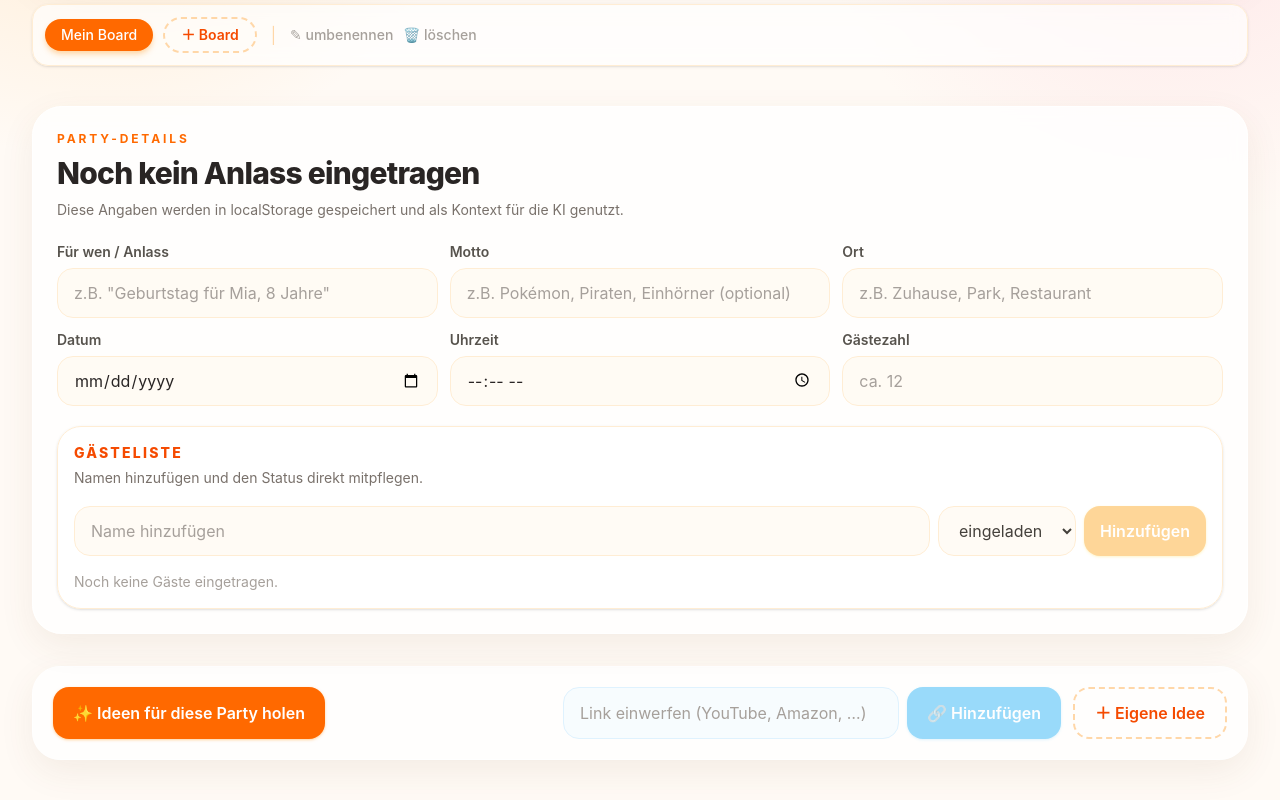
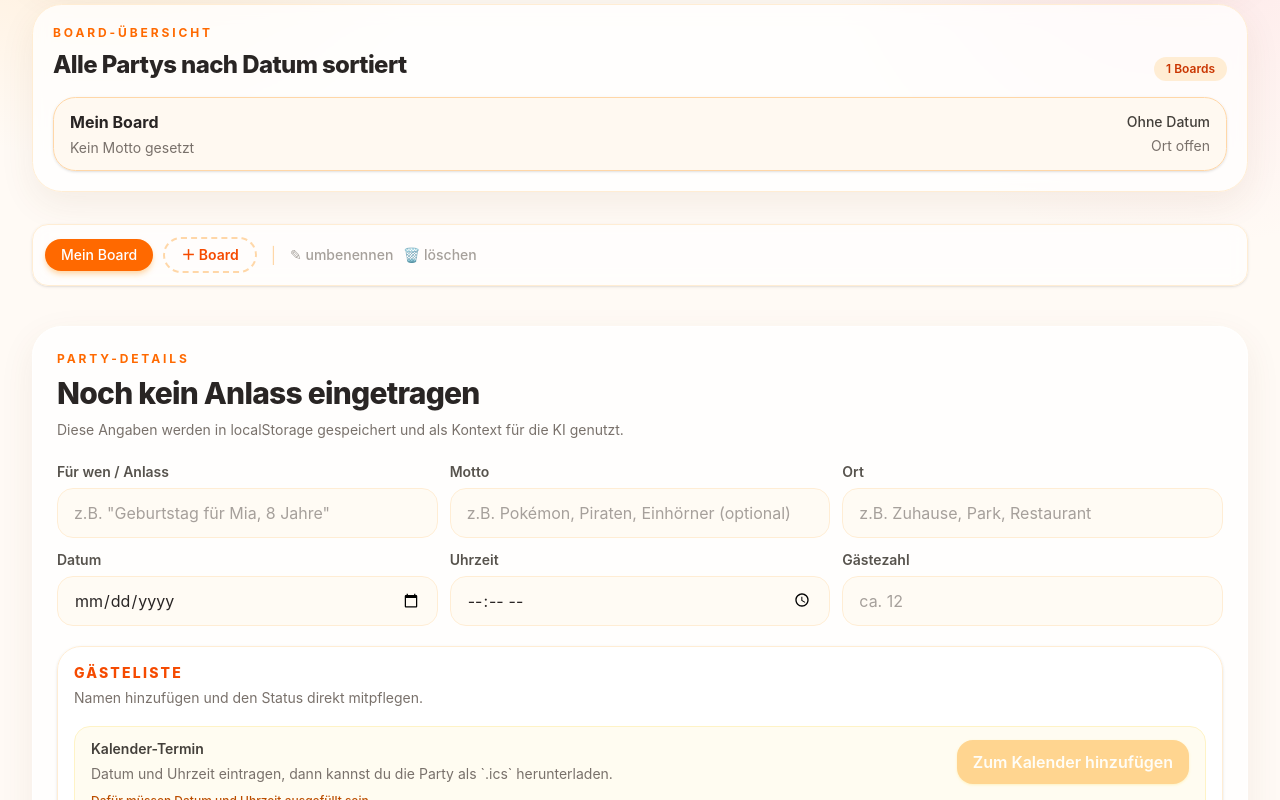
Before and after one commit to cindy-ai-dev/ideen-board, a React (Vite) app: page / in a window 1280 px wide. Shown: the part 240-1040 px from the top of the page. Built offline with nearby package versions, Linux system fonts and the light colour scheme.

Commit message:
Kalender-Export und Party-Übersicht hinzugefügt

```diff
--- a/src/App.tsx
+++ b/src/App.tsx
@@ -1,5 +1,5 @@
-import { useState } from 'react'
-import { useBoards } from './lib/storage'
+import { useMemo, useState } from 'react'
+import { loadBoard, useBoards } from './lib/storage'
 import { BoardView } from './components/BoardView'
 import { NameDialog } from './components/NameDialog'
 import { PartyDetailsFields } from './components/PartyDetailsFields'
@@ -23,12 +23,46 @@ function trimPartyDetails(details: PartyDetails): PartyDetails {
   }
 }
 
+function parsePartyDate(details: PartyDetails): number {
+  if (!details.date) return Number.POSITIVE_INFINITY
+  const raw = `${details.date}T${details.time || '00:00'}`
+  const timestamp = new Date(raw).getTime()
+  return Number.isFinite(timestamp) ? timestamp : Number.POSITIVE_INFINITY
+}
+
+function formatPartyDate(details: PartyDetails): string {
+  if (!details.date) return 'Ohne Datum'
+  const date = new Date(details.date)
+  if (Number.isNaN(date.getTime())) return details.date
+  const datePart = new Intl.DateTimeFormat('de-DE', {
+    day: '2-digit',
+    month: '2-digit',
+    year: 'numeric',
+  }).format(date)
+  if (!details.time) return datePart
+  return `${datePart}, ${details.time} Uhr`
+}
+
 export default function App() {
   const { boards, activeId, setActiveId, createBoard, renameBoard, removeBoard } = useBoards()
   const [dialog, setDialog] = useState<'new' | 'rename' | null>(null)
   const [newBoardDetails, setNewBoardDetails] = useState<PartyDetails>(createEmptyPartyDetails())
 
   const active = boards.find((b) => b.id === activeId) ?? boards[0]
+  const boardSummaries = useMemo(() => {
+    return boards
+      .map((board) => ({
+        meta: board,
+        details: loadBoard(board.id).partyDetails,
+      }))
+      .sort((a, b) => {
+        const left = parsePartyDate(a.details)
+        const right = parsePartyDate(b.details)
+        if (left !== right) return left - right
+        if (left === Number.POSITIVE_INFINITY) return a.meta.createdAt - b.meta.createdAt
+        return a.meta.name.localeCompare(b.meta.name, 'de')
+      })
+  }, [boards])
 
   function handleDeleteBoard() {
     const ok = window.confirm(
@@ -51,6 +85,52 @@ export default function App() {
           Party-Details festhalten, KI-Ideen generieren und Links sammeln.
         </p>
       </header>
+
+      <section className="mb-8 rounded-[1.85rem] border border-orange-100 bg-white/75 p-5 shadow-[0_12px_35px_rgba(119,75,43,0.08)] backdrop-blur">
+        <div className="mb-4 flex flex-wrap items-end justify-between gap-3">
+          <div>
+            <p className="text-xs font-bold uppercase tracking-[0.24em] text-orange-500">
+              Board-Übersicht
+            </p>
+            <h2 className="mt-2 text-2xl font-extrabold tracking-tight text-stone-800">
+              Alle Partys nach Datum sortiert
+            </h2>
+          </div>
+          <span className="rounded-full bg-orange-100 px-3 py-1 text-xs font-semibold text-orange-700">
+            {boardSummaries.length} Boards
+          </span>
+        </div>
+
+        <div className="space-y-2">
+          {boardSummaries.map(({ meta, details }) => {
+            const isActive = meta.id === activeId
+            return (
+              <button
+                key={meta.id}
+                onClick={() => setActiveId(meta.id)}
+                className={`flex w-full flex-col gap-2 rounded-[1.4rem] border px-4 py-3 text-left transition sm:flex-row sm:items-center sm:justify-between ${
+                  isActive
+                    ? 'border-orange-200 bg-orange-50/80 shadow-sm'
+                    : 'border-orange-100 bg-white/80 hover:border-orange-200 hover:bg-orange-50/60'
+                }`}
+              >
+                <div className="min-w-0">
+                  <p className="truncate text-base font-bold text-stone-800">
+                    {details.forWhom || meta.name}
+                  </p>
+                  <p className="mt-1 text-sm text-stone-500">
+                    {details.theme ? `Motto: ${details.theme}` : 'Kein Motto gesetzt'}
+                  </p>
+                </div>
+                <div className="flex flex-col gap-1 text-sm text-stone-500 sm:text-right">
+                  <span className="font-medium text-stone-700">{formatPartyDate(details)}</span>
+                  <span>{details.location || 'Ort offen'}</span>
+                </div>
+              </button>
+            )
+          })}
+        </div>
+      </section>
 
       {/* Board-Leiste: ein Pill pro Board + Verwaltung */}
       <div className="mb-10 flex flex-wrap items-center gap-2.5 rounded-2xl border border-orange-100 bg-white/65 p-3 shadow-sm backdrop-blur">
--- a/src/components/PartyDetailsFields.tsx
+++ b/src/components/PartyDetailsFields.tsx
@@ -13,9 +13,85 @@ function updateGuestStatus(current: PartyDetails, id: string, status: GuestStatu
   }
 }
 
+function escapeIcsText(value: string): string {
+  return value
+    .replace(/\\/g, '\\\\')
+    .replace(/\n/g, '\\n')
+    .replace(/,/g, '\\,')
+    .replace(/;/g, '\\;')
+}
+
+function toIcsDateTime(date: string, time: string): string | null {
+  if (!date || !time) return null
+  const local = new Date(`${date}T${time}`)
+  if (Number.isNaN(local.getTime())) return null
+  const pad = (n: number) => String(n).padStart(2, '0')
+  return (
+    `${local.getFullYear()}${pad(local.getMonth() + 1)}${pad(local.getDate())}` +
+    `T${pad(local.getHours())}${pad(local.getMinutes())}${pad(local.getSeconds())}`
+  )
+}
+
+function buildCalendarFile(value: PartyDetails): string | null {
+  const start = toIcsDateTime(value.date, value.time)
+  if (!start) return null
+  const startDate = new Date(`${value.date}T${value.time}`)
+  if (Number.isNaN(startDate.getTime())) return null
+  const endDate = new Date(startDate.getTime() + 2 * 60 * 60 * 1000)
+  const pad = (n: number) => String(n).padStart(2, '0')
+  const end =
+    `${endDate.getFullYear()}${pad(endDate.getMonth() + 1)}${pad(endDate.getDate())}` +
+    `T${pad(endDate.getHours())}${pad(endDate.getMinutes())}${pad(endDate.getSeconds())}`
+
+  const title = escapeIcsText(value.forWhom.trim() || value.theme.trim() || 'Party')
+  const location = escapeIcsText(value.location.trim())
+  const descriptionParts = [value.theme.trim() ? `Motto: ${value.theme.trim()}` : '', `Gäste: ${value.guestCount ?? 'unbekannt'}`]
+    .filter(Boolean)
+    .join('\\n')
+  const dtStamp = new Date().toISOString().replace(/[-:]/g, '').replace(/\.\d{3}Z$/, 'Z')
+
+  return [
+    'BEGIN:VCALENDAR',
+    'VERSION:2.0',
+    'PRODID:-//Ideen-Board//Party Planner//DE',
+    'CALSCALE:GREGORIAN',
+    'METHOD:PUBLISH',
+    'BEGIN:VEVENT',
+    `UID:${crypto.randomUUID()}`,
+    `DTSTAMP:${dtStamp}`,
+    `SUMMARY:${title}`,
+    location ? `LOCATION:${location}` : null,
+    descriptionParts ? `DESCRIPTION:${escapeIcsText(descriptionParts)}` : null,
+    `DTSTART:${start}`,
+    `DTEND:${end}`,
+    'END:VEVENT',
+    'END:VCALENDAR',
+  ]
+    .filter((line): line is string => line !== null)
+    .join('\r\n')
+}
+
+function downloadCalendar(value: PartyDetails) {
+  const content = buildCalendarFile(value)
+  if (!content) return
+  const blob = new Blob([content], { type: 'text/calendar;charset=utf-8' })
+  const url = URL.createObjectURL(blob)
+  const fileName = `${(value.forWhom.trim() || value.theme.trim() || 'party')
+    .toLowerCase()
+    .replace(/[^a-z0-9äöüß]+/gi, '-')}-termin.ics`
+  const link = document.createElement('a')
+  link.href = url
+  link.download = fileName.replace(/-+/g, '-').replace(/^-|-$/g, '') || 'party-termin.ics'
+  document.body.appendChild(link)
+  link.click()
+  link.remove()
+  URL.revokeObjectURL(url)
+}
+
 export function PartyDetailsFields({ value, onChange }: Props) {
   const [guestName, setGuestName] = useState('')
   const [guestStatus, setGuestStatus] = useState<GuestStatus>('eingeladen')
+  const calendarReady = Boolean(value.date && value.time)
 
   function updateField<K extends keyof PartyDetails>(key: K, nextValue: PartyDetails[K]) {
     onChange({ ...value, [key]: nextValue })
@@ -123,6 +199,29 @@ export function PartyDetailsFields({ value, onChange }: Props) {
           )}
         </div>
 
+        <div className="mb-4 rounded-2xl border border-amber-100 bg-amber-50/70 px-4 py-3">
+          <div className="flex flex-col gap-2 sm:flex-row sm:items-center sm:justify-between">
+            <div>
+              <p className="text-sm font-semibold text-stone-700">Kalender-Termin</p>
+              <p className="mt-1 text-sm leading-relaxed text-stone-500">
+                Datum und Uhrzeit eintragen, dann kannst du die Party als `.ics` herunterladen.
+              </p>
+            </div>
+            <button
+              onClick={() => downloadCalendar(value)}
+              disabled={!calendarReady}
+              className="rounded-2xl bg-amber-500 px-4 py-2.5 font-semibold text-white shadow-sm shadow-amber-200 transition hover:bg-amber-600 disabled:cursor-not-allowed disabled:opacity-40"
+            >
+              Zum Kalender hinzufügen
+            </button>
+          </div>
+          {!calendarReady && (
+            <p className="mt-2 text-xs font-medium text-amber-700">
+              Dafür müssen Datum und Uhrzeit ausgefüllt sein.
+            </p>
+          )}
+        </div>
+
         <div className="flex flex-col gap-2 lg:flex-row">
           <input
             value={guestName}
```
